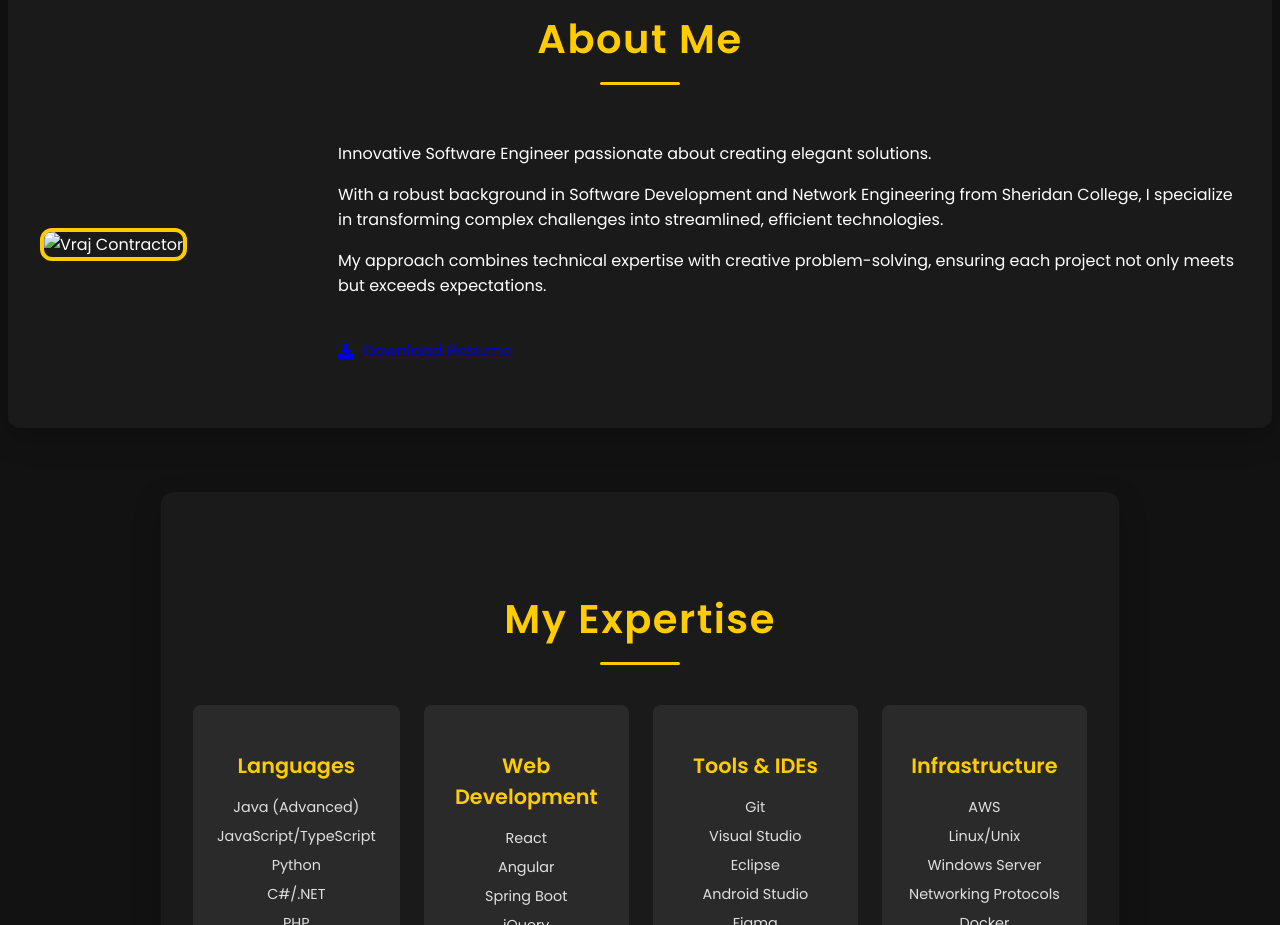
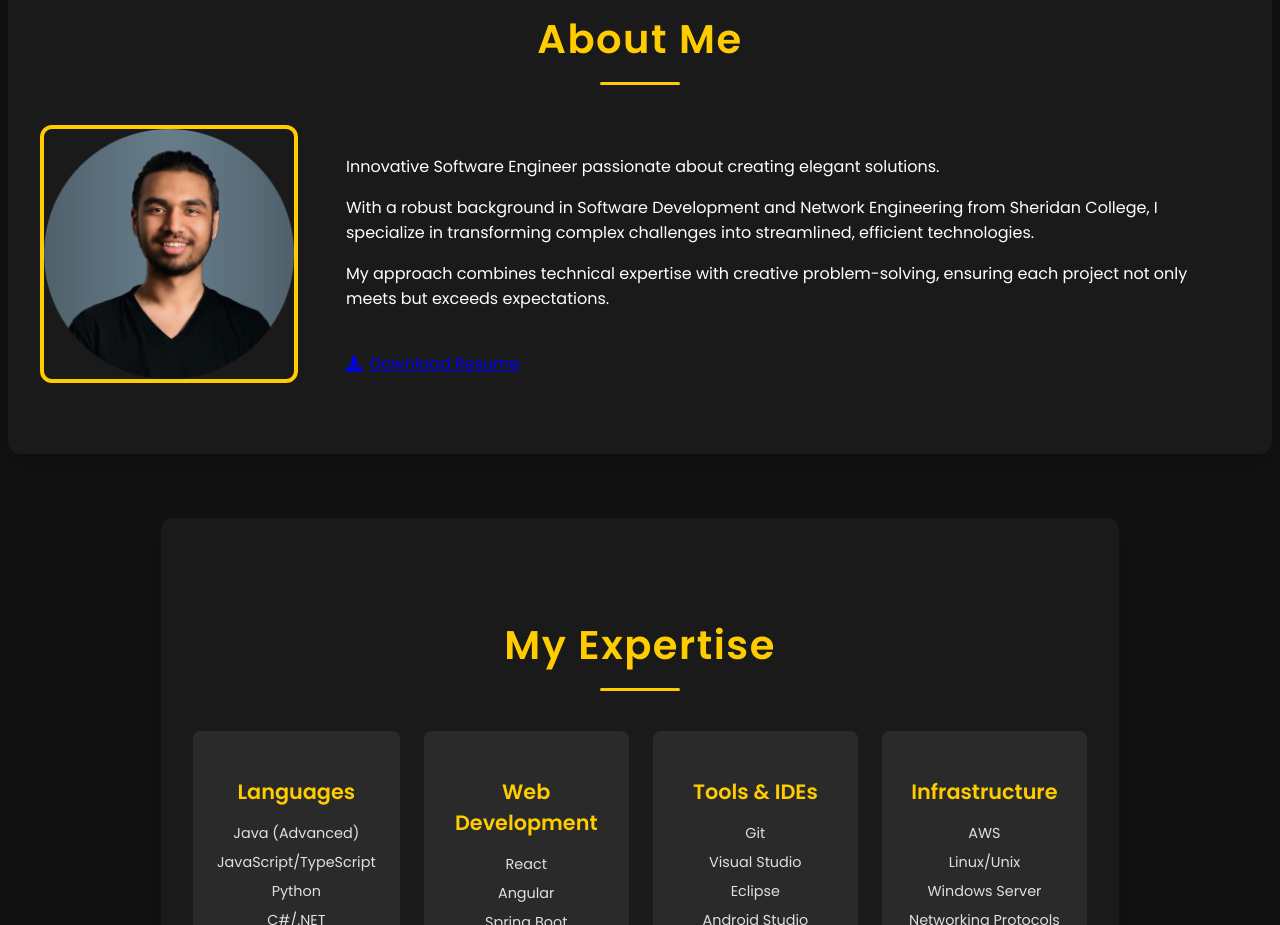
Before and after one commit to Vraj-x2/Portfolio, a plain HTML site: page index.html in a window 1280 px wide. Shown: the part 920-1845 px from the top of the page. Drawn offline with Linux system fonts and the light colour scheme; a script that the page names is missing.

Commit message:
Update index.html

```diff
--- a/index.html
+++ b/index.html
@@ -63,7 +63,7 @@
     <h2>About Me</h2>
     <div class="about-content">
       <div class="about-image">
-        <img src="assets/images/profile-pic (1)" alt="Vraj Contractor">
+        <img src="assets/images/profile-pic (1).png" alt="Vraj Contractor">
       </div>
       <div class="about-text">
         <p>Innovative Software Engineer passionate about creating elegant solutions.</p>
```
